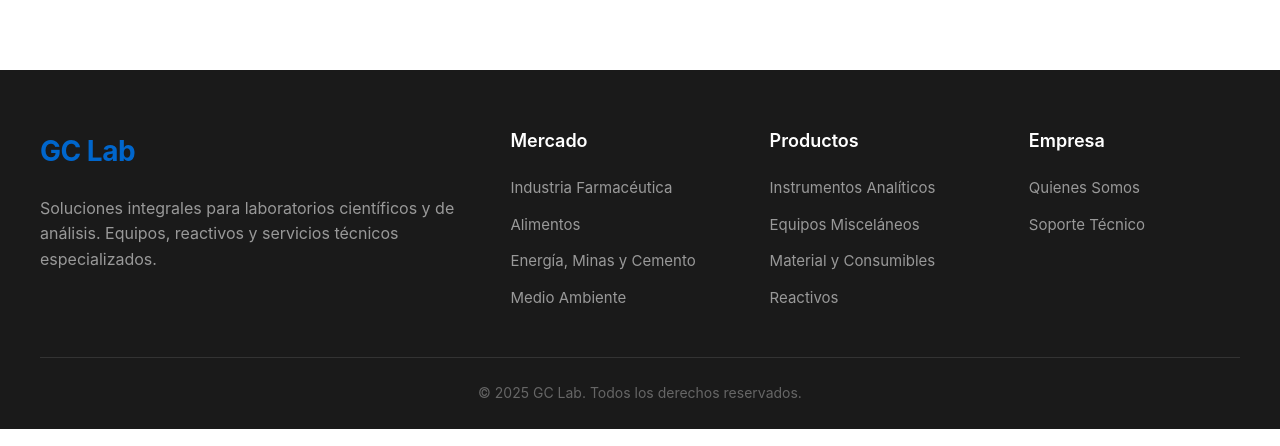
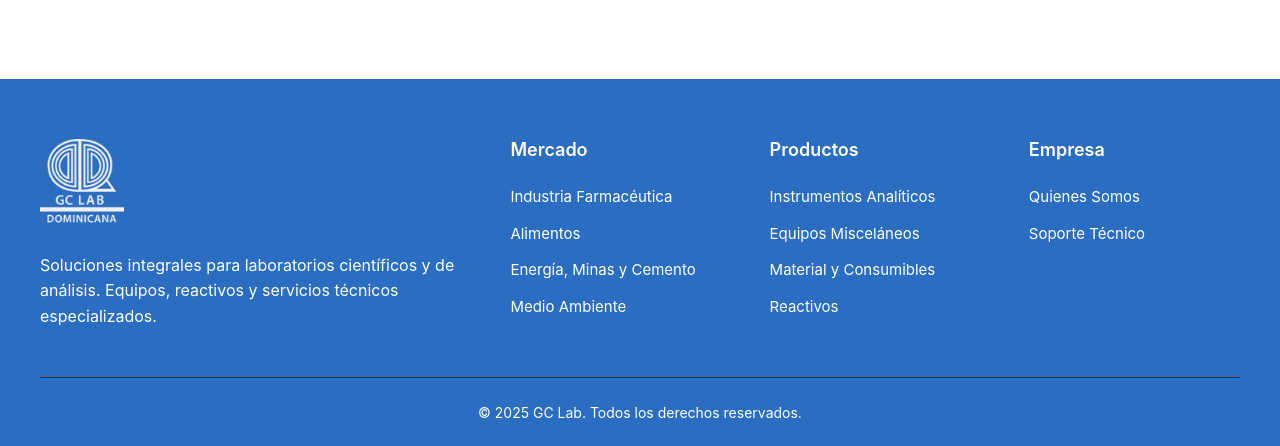
Before and after one commit to heriberto777/gclab_dominicana, a React (Vite) app: page /productos/equipos-miscelaneos in a window 1280 px wide. Shown: the part 858-1304 px from the top of the page. Built offline with nearby package versions, Linux system fonts and the light colour scheme; no server answers.

Commit message:
cuando de navitem y logo

```diff
--- a/src/components/atoms/Logo.css
+++ b/src/components/atoms/Logo.css
@@ -1,11 +1,155 @@
-.logo {
+/* src/components/atomos/Logo/Logo.css */
+
+/* ==================== ESTILOS BASE ==================== */
+
+.logo-container {
+  display: inline-flex;
+  align-items: center;
+  text-decoration: none;
+  transition: opacity 0.2s ease;
+}
+
+.logo-container:hover {
+  opacity: 0.9;
+}
+
+.logo-wrapper {
   display: flex;
   align-items: center;
 }
 
-.logo-text {
-  font-size: 28px;
+/* ==================== IMÁGENES DE LOGO ==================== */
+
+.logo-image {
+  width: auto;
+  object-fit: contain;
+  display: block;
+  transition: transform 0.2s ease;
+}
+
+.logo-container:hover .logo-image {
+  transform: scale(1.03);
+}
+
+/* Estilos específicos para logo de navbar */
+.logo-image-navbar {
+  /* Ajustes específicos si son necesarios */
+}
+
+/* Estilos específicos para logo de footer */
+.logo-image-footer {
+  /* Puede tener filtros o ajustes específicos */
+  filter: brightness(0.95);
+}
+
+/* ==================== FALLBACK DE TEXTO ==================== */
+
+.logo-text-fallback {
+  display: flex;
+  align-items: center;
+  padding: 4px 8px;
+}
+
+.logo-text-group {
+  display: flex;
+  flex-direction: column;
+  justify-content: center;
+  gap: 2px;
+  line-height: 1;
+}
+
+/* Texto principal "GC LAB" */
+.logo-main-text {
   font-weight: 700;
-  color: #0066cc;
-  letter-spacing: -0.5px;
+  color: #5a5a5a;
+  letter-spacing: 0.5px;
+  display: block;
+  transition: color 0.2s ease;
 }
+
+/* Subtexto "DOMINICANA" */
+.logo-subtext {
+  font-weight: 600;
+  color: #008B8B;
+  letter-spacing: 1px;
+  text-transform: uppercase;
+  display: block;
+  transition: color 0.2s ease;
+}
+
+/* ==================== VARIANTES DE TIPO ==================== */
+
+/* Fallback específico para navbar (colores por defecto) */
+.logo-text-navbar .logo-main-text {
+  color: #5a5a5a;
+}
+
+.logo-text-navbar .logo-subtext {
+  color: #008B8B;
+}
+
+/* Fallback específico para footer (colores claros) */
+.logo-text-footer .logo-main-text {
+  color: #ffffff;
+}
+
+.logo-text-footer .logo-subtext {
+  color: #4DD0E1;
+}
+
+/* ==================== VARIANTE WHITE (fondo oscuro) ==================== */
+
+.logo-white .logo-main-text {
+  color: #ffffff;
+}
+
+.logo-white .logo-subtext {
+  color: #4DD0E1;
+}
+
+/* ==================== HOVER EFFECTS ==================== */
+
+/* Hover para navbar */
+.logo-type-navbar:hover .logo-main-text {
+  color: #3a3a3a;
+}
+
+.logo-type-navbar:hover .logo-subtext {
+  color: #006d6d;
+}
+
+/* Hover para footer */
+.logo-type-footer:hover .logo-main-text {
+  color: #f0f0f0;
+}
+
+.logo-type-footer:hover .logo-subtext {
+  color: #80DEEA;
+}
+
+/* Hover para variante white */
+.logo-white:hover .logo-main-text {
+  color: #f0f0f0;
+}
+
+.logo-white:hover .logo-subtext {
+  color: #80DEEA;
+}
+
+/* ==================== RESPONSIVE ==================== */
+
+@media (max-width: 768px) {
+  .logo-text-fallback {
+    padding: 3px 6px;
+  }
+
+  .logo-text-group {
+    gap: 1px;
+  }
+}
+
+@media (max-width: 480px) {
+  .logo-wrapper {
+    gap: 6px;
+  }
+}
--- a/src/components/atoms/Logo.jsx
+++ b/src/components/atoms/Logo.jsx
@@ -1,9 +1,71 @@
-import './Logo.css';
+// src/components/atoms/Logo/Logo.jsx
+import { useState } from "react";
+import logoNavbarImg from "../../assets/gc-lab-logo-90.avif";
+import logoFooterImg from "../../assets/gc-lab-logogris-vert-300.avif";
+import "./Logo.css";
 
-const Logo = () => {
+const Logo = ({
+  size = "medium",
+  variant = "default", // 'default' | 'white'
+  type = "navbar", // 'navbar' | 'footer'
+  className = "",
+}) => {
+  const [imageError, setImageError] = useState(false);
+
+  const sizeConfig = {
+    small: { height: "35px", textSize: "18px", subtextSize: "10px" },
+    medium: { height: "45px", textSize: "22px", subtextSize: "11px" },
+    large: { height: "90px", textSize: "28px", subtextSize: "13px" },
+  };
+
+  const config = sizeConfig[size] || sizeConfig.medium;
+
+  // Mapeo de imágenes
+  const logoImages = {
+    navbar: logoNavbarImg,
+    footer: logoFooterImg,
+  };
+
+  const selectedLogo = logoImages[type];
+
+  // Mostrar texto si no hay imagen o hubo error
+  const showTextFallback = !selectedLogo || imageError;
+
   return (
-    <div className="logo">
-      <span className="logo-text">GC Lab</span>
+    <div
+      className={`logo-container logo-${variant} logo-type-${type} ${className}`}
+    >
+      <div className="logo-wrapper">
+        {!showTextFallback ? (
+          <img
+            src={selectedLogo}
+            alt={`GC Lab Dominicana ${type === "footer" ? "Footer" : ""}`}
+            className={`logo-image logo-image-${type}`}
+            style={{ height: config.height }}
+            onError={() => {
+              console.error(`Error cargando imagen del logo ${type}`);
+              setImageError(true);
+            }}
+          />
+        ) : (
+          <div className={`logo-text-fallback logo-text-${type}`}>
+            <div className="logo-text-group">
+              <span
+                className="logo-main-text"
+                style={{ fontSize: config.textSize }}
+              >
+                GC LAB
+              </span>
+              <span
+                className="logo-subtext"
+                style={{ fontSize: config.subtextSize }}
+              >
+                DOMINICANA
+              </span>
+            </div>
+          </div>
+        )}
+      </div>
     </div>
   );
 };
--- a/src/components/molecules/ImageCarousel.css
+++ b/src/components/molecules/ImageCarousel.css
@@ -13,8 +13,8 @@
   min-height: 300px;
   overflow: hidden;
   border-radius: 8px;
-  box-shadow: 0 4px 12px rgba(0, 0, 0, 0.1);
-  background: #f7fafc;
+  /* box-shadow: 0 4px 12px rgba(0, 0, 0, 0.1);
+  background: #ffffff; */
 }
 
 .carousel-slide {
@@ -65,8 +65,9 @@
   width: 40px;
   height: 40px;
   border-radius: 50%;
-  font-size: 24px;
+  font-size: 32px;
   font-weight: 700;
+  text-align: center;
   color: #0066cc;
   cursor: pointer;
   display: flex;
--- a/src/components/molecules/ImageCarousel.jsx
+++ b/src/components/molecules/ImageCarousel.jsx
@@ -40,15 +40,15 @@ const ImageCarousel = ({ images = [], interval = 5000, alt = 'Product image' })
     );
   }
 
-  if (validImages.length === 1) {
-    return (
-      <div className="image-carousel">
-        <div className="carousel-slide active">
-          <img src={validImages[0]} alt={alt} />
-        </div>
-      </div>
-    );
-  }
+  // if (validImages.length === 1) {
+  //   return (
+  //     <div className="image-carousel">
+  //       <div className="carousel-slide active">
+  //         <img src={validImages[0]} alt={alt} />
+  //       </div>
+  //     </div>
+  //   );
+  // }
 
   return (
     <div className="image-carousel">
--- a/src/components/organisms/Footer.css
+++ b/src/components/organisms/Footer.css
@@ -1,5 +1,5 @@
 .footer {
-  background: #1a1a1a;
+  background: #2a6dc1;
   color: white;
   padding: 60px 0 0;
   margin-top: 80px;
@@ -25,7 +25,7 @@
 }
 
 .footer-description {
-  color: #999;
+  color: #fff;
   line-height: 1.6;
   margin-top: 8px;
 }
@@ -46,7 +46,7 @@
 }
 
 .footer-links a {
-  color: #999;
+  color: #fff;
   text-decoration: none;
   transition: color 0.3s ease;
   font-size: 15px;
@@ -60,7 +60,7 @@
   border-top: 1px solid #333;
   padding: 24px 0;
   text-align: center;
-  color: #666;
+  color: #fff;
   font-size: 14px;
 }
 
--- a/src/components/organisms/Footer.jsx
+++ b/src/components/organisms/Footer.jsx
@@ -8,7 +8,7 @@ const Footer = () => {
       <div className="footer-container">
         <div className="footer-grid">
           <div className="footer-column">
-            <Logo />
+            <Logo type="footer" size="large" variant="white" />
             <p className="footer-description">
               Soluciones integrales para laboratorios científicos y de análisis.
               Equipos, reactivos y servicios técnicos especializados.
@@ -18,28 +18,58 @@ const Footer = () => {
           <div className="footer-column">
             <h4 className="footer-title">Mercado</h4>
             <ul className="footer-links">
-              <li><Link to="/mercado/industria-farmaceutica">Industria Farmacéutica</Link></li>
-              <li><Link to="/mercado/alimentos">Alimentos</Link></li>
-              <li><Link to="/mercado/energia-minas-cemento">Energía, Minas y Cemento</Link></li>
-              <li><Link to="/mercado/medio-ambiente">Medio Ambiente</Link></li>
+              <li>
+                <Link to="/mercado/industria-farmaceutica">
+                  Industria Farmacéutica
+                </Link>
+              </li>
+              <li>
+                <Link to="/mercado/alimentos">Alimentos</Link>
+              </li>
+              <li>
+                <Link to="/mercado/energia-minas-cemento">
+                  Energía, Minas y Cemento
+                </Link>
+              </li>
+              <li>
+                <Link to="/mercado/medio-ambiente">Medio Ambiente</Link>
+              </li>
             </ul>
           </div>
 
           <div className="footer-column">
             <h4 className="footer-title">Productos</h4>
             <ul className="footer-links">
-              <li><Link to="/productos/instrumentos-analiticos">Instrumentos Analíticos</Link></li>
-              <li><Link to="/productos/equipos-miscelaneos">Equipos Misceláneos</Link></li>
-              <li><Link to="/productos/material-consumibles">Material y Consumibles</Link></li>
-              <li><Link to="/productos/reactivos">Reactivos</Link></li>
+              <li>
+                <Link to="/productos/instrumentos-analiticos">
+                  Instrumentos Analíticos
+                </Link>
+              </li>
+              <li>
+                <Link to="/productos/equipos-miscelaneos">
+                  Equipos Misceláneos
+                </Link>
+              </li>
+              <li>
+                <Link to="/productos/material-consumibles">
+                  Material y Consumibles
+                </Link>
+              </li>
+              <li>
+                <Link to="/productos/reactivos">Reactivos</Link>
+              </li>
             </ul>
           </div>
 
           <div className="footer-column">
             <h4 className="footer-title">Empresa</h4>
             <ul className="footer-links">
-              <li><Link to="/quienes-somos">Quienes Somos</Link></li>
-              <li><Link to="/soporte">Soporte Técnico</Link></li>
+              <li>
+                <Link to="/quienes-somos">Quienes Somos</Link>
+              </li>
+              <li>
+                <Link to="/soporte">Soporte Técnico</Link>
+              </li>
             </ul>
           </div>
         </div>
--- a/src/components/organisms/Header.jsx
+++ b/src/components/organisms/Header.jsx
@@ -45,13 +45,17 @@ const Header = () => {
     <header className="header">
       <div className="header-container">
         <Link to="/">
-          <Logo />
+          <Logo type="navbar" size="medium" />
         </Link>
 
-        <nav className={`nav ${mobileMenuOpen ? 'nav-open' : ''}`}>
+        <nav className={`nav ${mobileMenuOpen ? "nav-open" : ""}`}>
           <NavItem to="/">Inicio</NavItem>
           <NavItem to="/quienes-somos">Quienes Somos</NavItem>
-          <NavItem to="/mercado/industria-farmaceutica" hasDropdown dropdownItems={mercadoItems}>
+          <NavItem
+            to="/mercado/industria-farmaceutica"
+            hasDropdown
+            dropdownItems={mercadoItems}
+          >
             Mercado
           </NavItem>
           <NavItem to="/productos" hasDropdown dropdownItems={productosItems}>
@@ -65,7 +69,7 @@ const Header = () => {
           onClick={() => setMobileMenuOpen(!mobileMenuOpen)}
           aria-label="Toggle menu"
         >
-          <Icon name={mobileMenuOpen ? 'close' : 'menu'} size={28} />
+          <Icon name={mobileMenuOpen ? "close" : "menu"} size={28} />
         </button>
       </div>
     </header>
--- a/src/pages/ProductoDetail.jsx
+++ b/src/pages/ProductoDetail.jsx
@@ -131,7 +131,7 @@ const ProductoDetail = () => {
                             </a>
                           ))}
                       </div>
-                      <div className="proveedores-buttons-row">
+                      {/* <div className="proveedores-buttons-row">
                         {producto.proveedores
                           .filter(prov => prov.disponible !== false)
                           .map((proveedor, idx) => (
@@ -143,7 +143,7 @@ const ProductoDetail = () => {
                               Saber más
                             </Button>
                           ))}
-                      </div>
+                      </div> */}
                     </div>
                   )}
                 </div>
```
Also changed, not shown: src/assets/gc-lab-logo-90.avif (added), src/assets/gc-lab-logogris-vert-300.avif (added).
